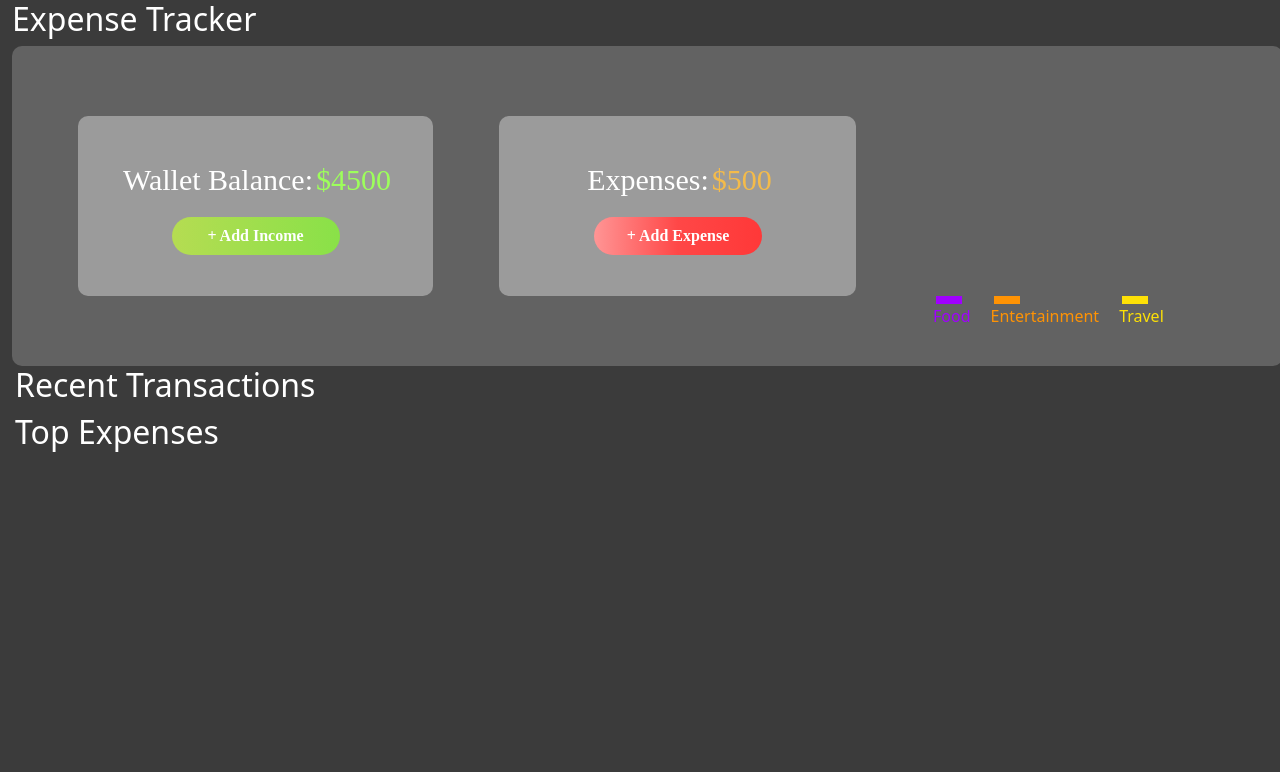
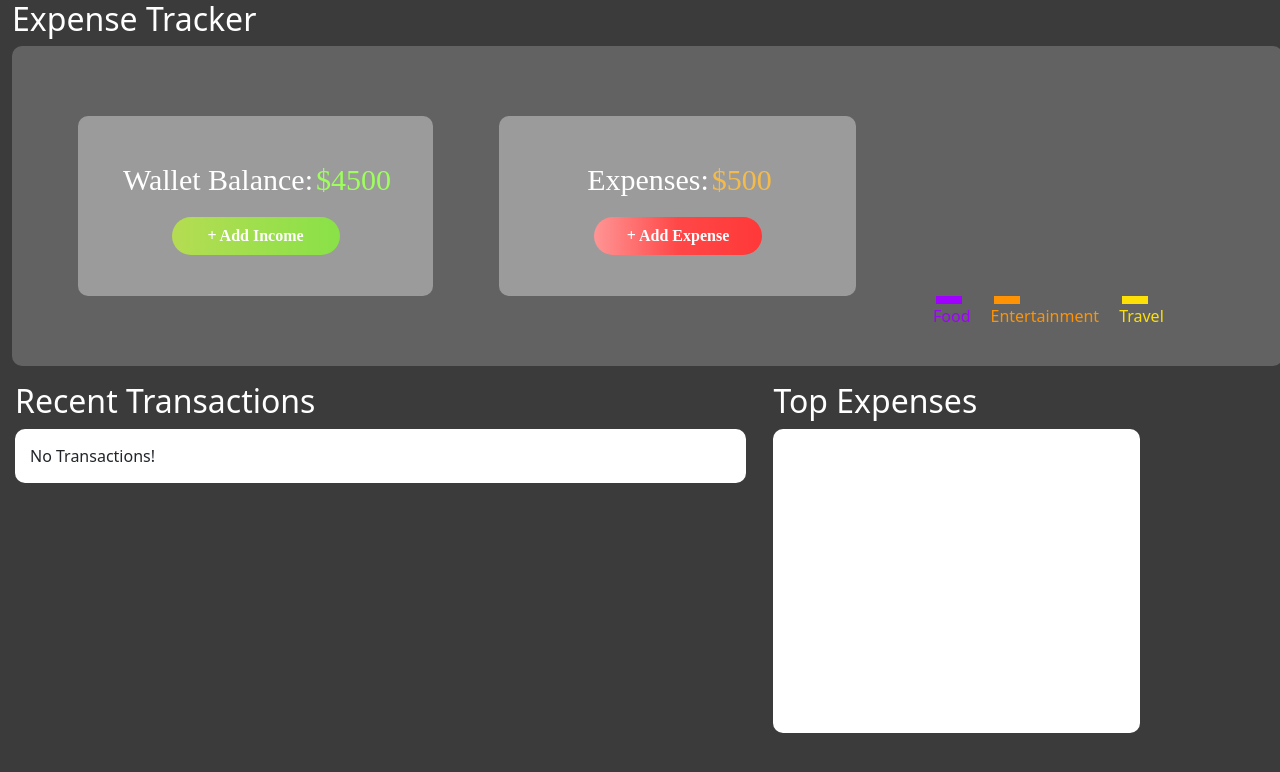
Before and after one commit to Naveed69/Expense-Tracker, a React (Create React App) app in the folder expense-tracker/: page / in a window 1280 px wide. Shown: the top 772 px of the page. Built offline with nearby package versions, Linux system fonts and the light colour scheme.

Commit message:
frontend UI is ready

```diff
--- a/expense-tracker/src/components/Display.css
+++ b/expense-tracker/src/components/Display.css
@@ -2,4 +2,21 @@
   margin-left: 3px;
 }
 .mainpage {
+  height: 38vh;
 }
+
+.transactions {
+  width: 100%;
+  background-color: rgba(255, 255, 255, 1);
+  border-radius: 10px;
+  display: flex;
+  align-items: center;
+  padding: 15px;
+}
+
+.expenses {
+  width: 90%;
+  height: 100%;
+  background-color: rgba(255, 255, 255, 1);
+  border-radius: 10px;
+}
--- a/expense-tracker/src/components/Display.jsx
+++ b/expense-tracker/src/components/Display.jsx
@@ -1,19 +1,20 @@
 import "./Display.css";
 import Heropage from "./Heropage";
+import React from "react";
 
 const Display = () => {
   return (
     <>
       <h2 style={{ color: "#FFFFFF" }}>Expense Tracker</h2>
       <Heropage />
-      <div className="row">
-        <div className="col-md-8">
+      <div className="mainpage row mt-3">
+        <div className="col-md-7">
           <h2 style={{ color: "#FFFFFF" }}>Recent Transactions</h2>
-          <div></div>
+          <div className="transactions">No Transactions!</div>
         </div>
-        <div classNam="col-md-4">
+        <div className="col-md-4">
           <h2 style={{ color: "#FFFFFF" }}>Top Expenses</h2>
-          <div></div>
+          <div className="expenses"></div>
         </div>
       </div>
     </>
```
